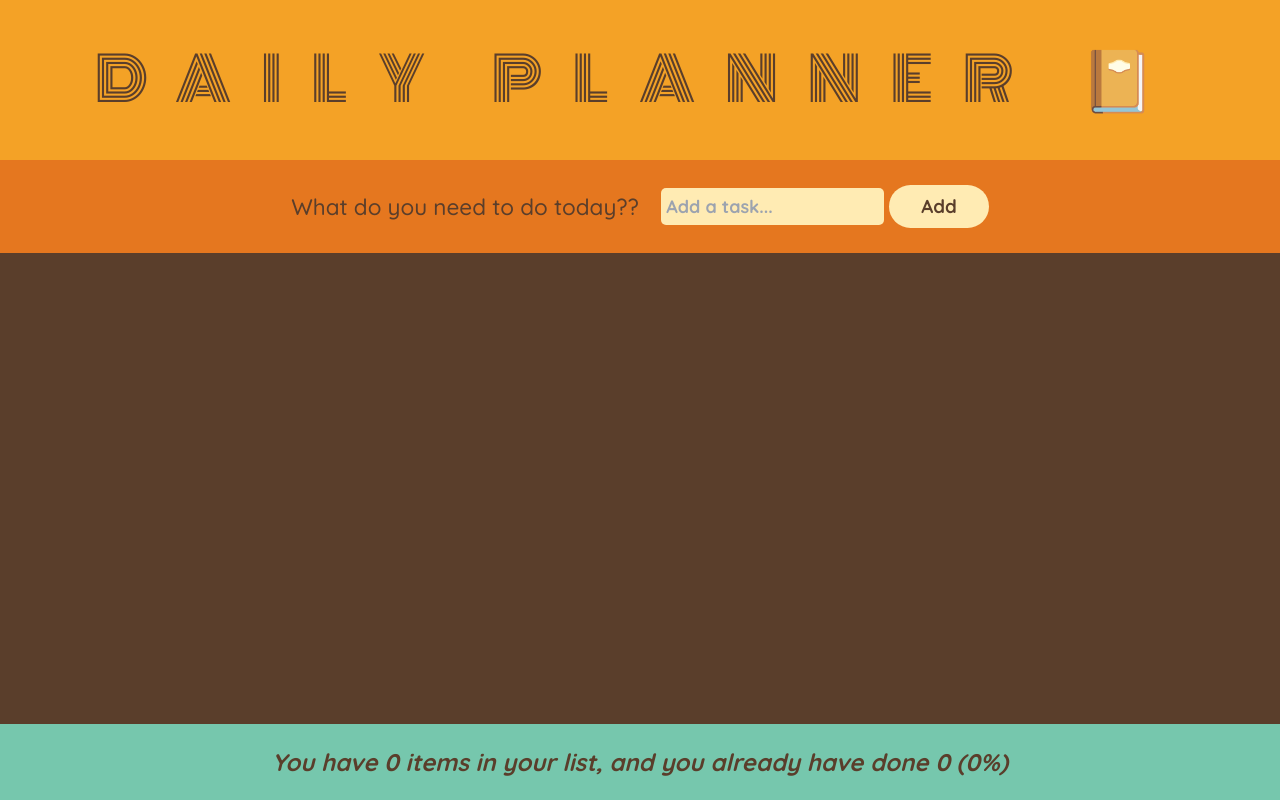
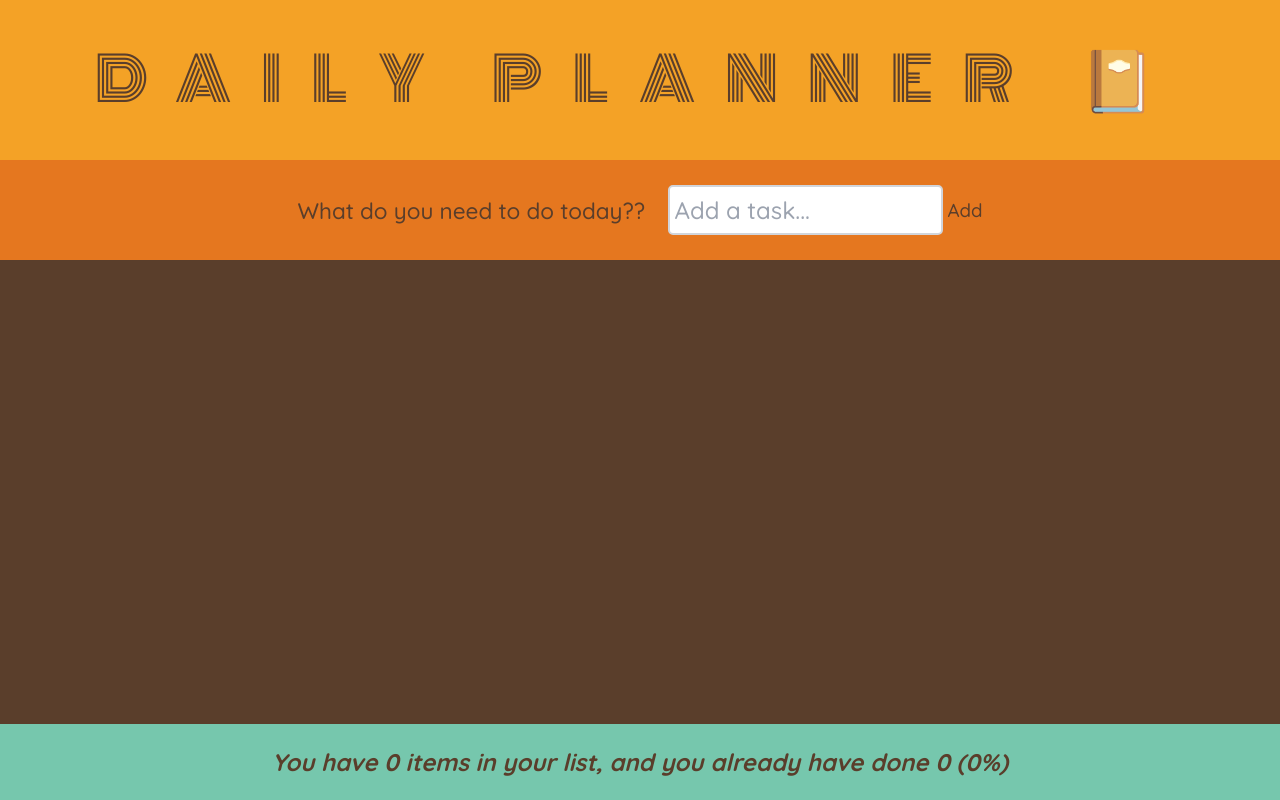
Before and after one commit to cedekpoole/daily-planner, a React (Vite) app: page / in a window 1280 px wide. Built offline with nearby package versions, Linux system fonts and the light colour scheme.

Commit message:
remove unnecessary css code

```diff
--- a/src/index.css
+++ b/src/index.css
@@ -21,37 +21,3 @@ body {
   font-family: "Quicksand";
   font-weight: 500;
 }
-
-button,
-select,
-input {
-  background-color: #ffebb3;
-  color: #5a3e2b;
-  font-family: inherit;
-  border: none;
-  border-radius: 10rem;
-  padding: 1.2rem 3.2rem;
-  font-weight: 700;
-  font-size: 1.8rem;
-  cursor: pointer;
-}
-
-.add-form button {
-  text-transform: uppercase;
-  background-color: #76c7ad;
-}
-
-.actions button,
-.list select {
-  text-transform: uppercase;
-  padding: 0.8rem 2.4rem;
-  font-size: 1.4rem;
-  font-weight: 700;
-  margin: 0 0.8rem;
-}
-
-input[type="checkbox"] {
-  height: 2rem;
-  width: 2rem;
-  accent-color: #e5771f;
-}
```
